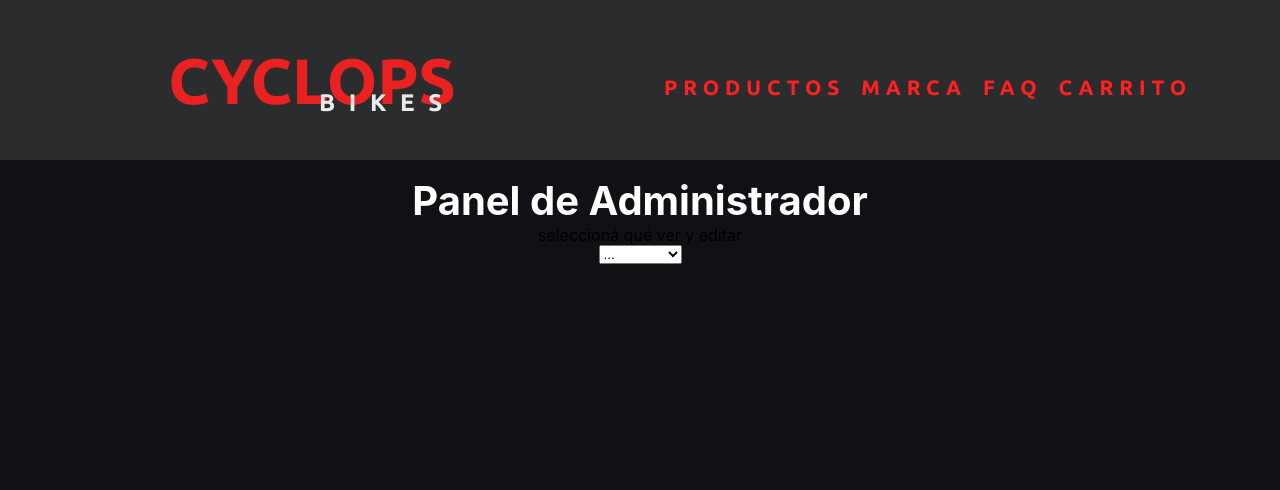
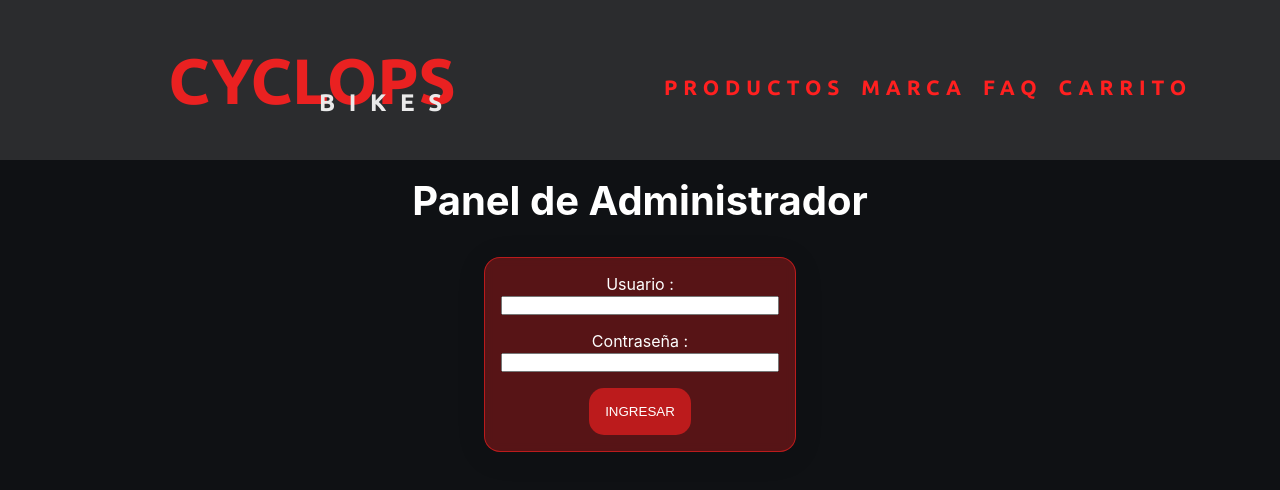
Before and after one commit to lautaroRocha/cyclops, a React (Create React App) app in the folder client/: page /admin in a window 1280 px wide. Shown: the top 490 px of the page. Built offline with nearby package versions, Linux system fonts and the light colour scheme; no server answers.

Commit message:
added login component

```diff
--- a/client/src/components/AdminPanel/AdminPanel.jsx
+++ b/client/src/components/AdminPanel/AdminPanel.jsx
@@ -1,6 +1,7 @@
 import React, {useEffect, useState, useRef} from 'react';
 import AdminProductsView from '../../utilities/AdminProductsView/AdminProductsView';
 import AdminOrdersView from '../../utilities/AdminOrdersView/AdminOrdersView';
+import AdminLogin from '../../utilities/AdminLogin/AdminLogin';
 import './adminpanel.css'
 
 const AdminPanel = () => {
@@ -9,11 +10,14 @@ const AdminPanel = () => {
     const [products, setProducts] = useState(null)
     const [orders, setOrders] = useState(null)
     const [changes, setChanges] = useState(false)
+    const [loggedUser, setLoggedUser] = useState(false)
 
     const title = useRef()
     const imgLink = useRef()
     const price = useRef()
     const type = useRef()
+
+    let selectedView;
 
     useEffect(()=>{
         fetch('http://localhost:5000/admin')
@@ -30,6 +34,7 @@ const AdminPanel = () => {
     function listenToChanges(){
       changes === false ? setChanges(true) : setChanges(false)
     }
+
     function addNewProduct(e) {
         e.preventDefault();
         const formData  = new FormData();
@@ -44,7 +49,6 @@ const AdminPanel = () => {
         type.current.value= ""
         listenToChanges()
     }
-
     function sendtoDB(obj) {
         fetch('http://localhost:5000/admin', {
             method: 'POST',
@@ -59,8 +63,6 @@ const AdminPanel = () => {
             }
           })
     }
-
-
     function removeFromDB(_id) {
         fetch(`http://localhost:5000/admin/${_id}`, {
             method: 'DELETE',
@@ -72,7 +74,6 @@ const AdminPanel = () => {
             .then(res => console.log('Elemento borrado de la base de datos'), listenToChanges())
             .catch(err => console.log(err));
     }
-
     function editValue(e){
         const attribute = e.target.id;
        const value = prompt('Ingrese el nuevo valor')
@@ -95,7 +96,6 @@ const AdminPanel = () => {
           })
     }
 
-    let selectedView;
 
     switch(view){
       case "...":
@@ -113,6 +113,8 @@ const AdminPanel = () => {
     return (
         <div className='wrapper'>
             <h2>Panel de Administrador</h2>
+            {loggedUser ?
+            <>
             <p>seleccioná qué ver y editar</p>
             <select name="" id="" onChange={(e)=>{setView(e.target.value)}}>
                 <option value="..." defaultChecked>...</option>
@@ -120,6 +122,8 @@ const AdminPanel = () => {
                 <option value="Ordenes">Ordenes</option>
             </select>
             {selectedView}
+            </>:
+            <AdminLogin />}
         </div>
     );
 }
--- a/client/src/components/AdminPanel/adminpanel.css
+++ b/client/src/components/AdminPanel/adminpanel.css
@@ -2,14 +2,23 @@ h2, h3 {
   color: white; }
 
 form {
+  margin-top: 2rem;
+  padding: 1rem;
   display: flex;
   flex-direction: column;
+  text-align: center;
   gap: 1rem; }
+  form label {
+    color: var(--clear); }
   form input, form select {
     width: 100%; }
   form #img {
     color: var(--clear);
     font-weight: bolder; }
+  form button {
+    margin-inline: auto; }
+    form button:hover {
+      cursor: pointer; }
 
 .rep-prod-cont {
   width: 90%;
--- a/client/src/components/AdminPanel/adminpanel.scss
+++ b/client/src/components/AdminPanel/adminpanel.scss
@@ -3,15 +3,27 @@ h2, h3{
 }
 
 form{
+    margin-top: 2rem;
+    padding: 1rem;
     display: flex;
     flex-direction: column;
+    text-align: center;
     gap: 1rem;
+    label{
+        color: var(--clear);
+    }
     input, select{
         width: 100%;
     }
     #img{
         color: var(--clear);
         font-weight: bolder;
+    }
+    button{
+        margin-inline: auto;
+        &:hover{
+            cursor: pointer;
+        }
     }
 }
 .rep-prod-cont{
--- /dev/null
+++ b/client/src/utilities/AdminLogin/AdminLogin.jsx
@@ -0,0 +1,17 @@
+import React from 'react';
+
+const AdminLogin = () => {
+    return (
+        <form className='glass '>
+            <label htmlFor="user"> Usuario :
+                <input type="text" name="user"/>
+            </label>
+            <label htmlFor="password"> Contraseña :
+                <input type="password" name="password"/>
+            </label>
+            <button type='submit'>INGRESAR</button>
+        </form>
+    );
+}
+
+export default AdminLogin;
```
